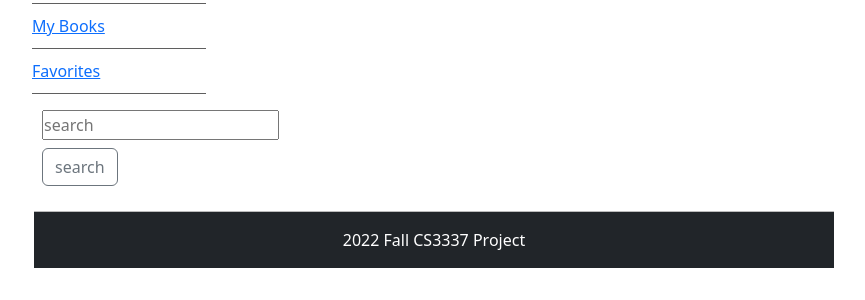
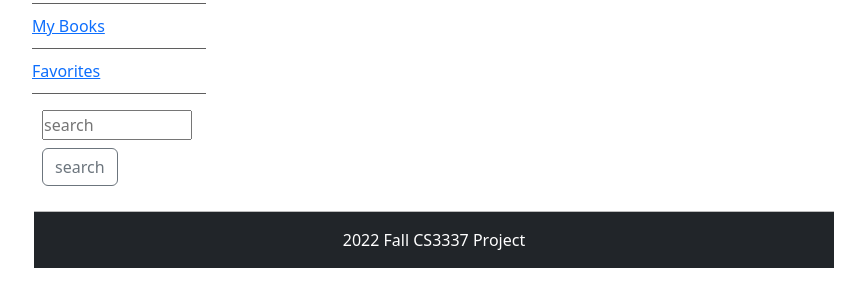
Before and after one commit to ggarci10/cs3337group2, a Django app: page /book_delete/7 in a window 1280 px wide. Shown: the part 272-572 px from the top of the page, without its empty margins (206-1071 px from the left). Run offline with Django 3.2, Linux system fonts and the light colour scheme; data comes from the database, SQL or seed files in the repository; both versions use the stored data as it was after the commit.

Commit message:
Add files via upload

```diff
--- a/bookexx/bookEX/templates/base.html
+++ b/bookexx/bookEX/templates/base.html
@@ -47,7 +47,7 @@
             </ul>
             <form class="mt-3 ml-0" method=POST action="/search_items">
                 {% csrf_token %}
-                <input class='nav' type = 'search' placeholder="search" name="searched">
+                <input class='nav' type = 'search' placeholder="search" style="width: 150px" name="searched">
                 <button class ='btn btn-outline-secondary mt-2' type="submit">search</button>
             </form>
         </nav>
```
Also changed, not shown: bookexx/db.sqlite3.
